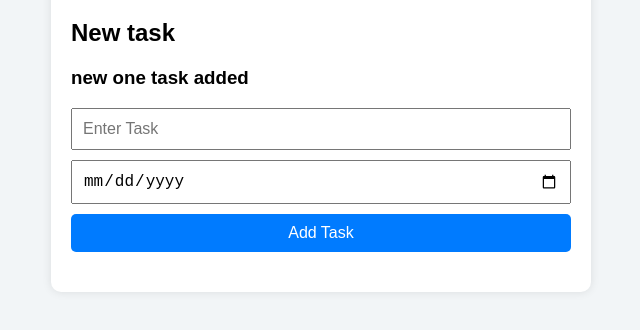
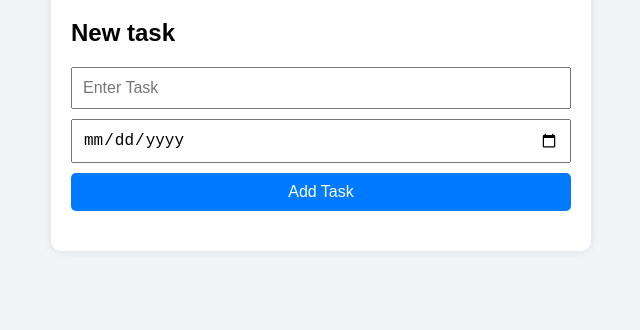
Before and after one commit to Arpita8532/DOSS-ass-2, a plain HTML site: page index.html in a window 1280 px wide. Shown: the part 122-452 px from the top of the page, without its empty margins (319-959 px from the left). Drawn offline with Linux system fonts and the light colour scheme.

Commit message:
remove h3

```diff
--- a/index.html
+++ b/index.html
@@ -11,7 +11,7 @@
 <div class="container">
     <h1>📚 Student Task Manager</h1>
     <h2>New task</h2>
-    <h3>new one task added</h3>
+
 
     <div class="input-section">
         <input type="text" id="taskInput" placeholder="Enter Task">
```
